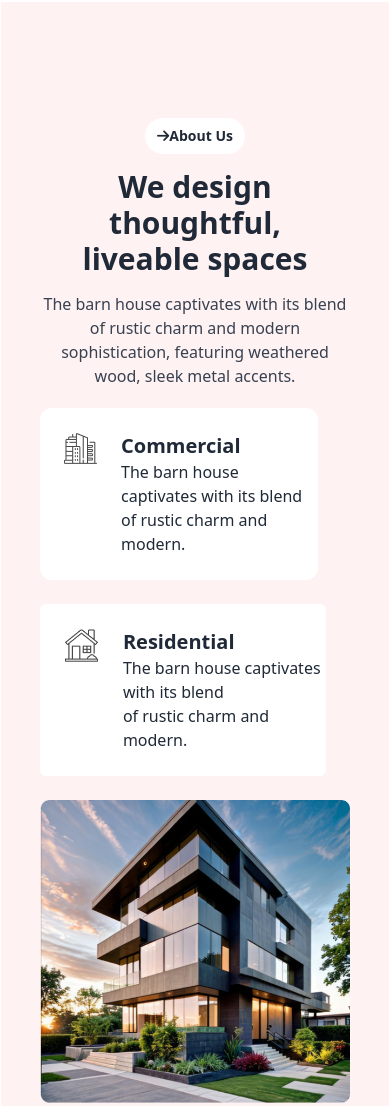
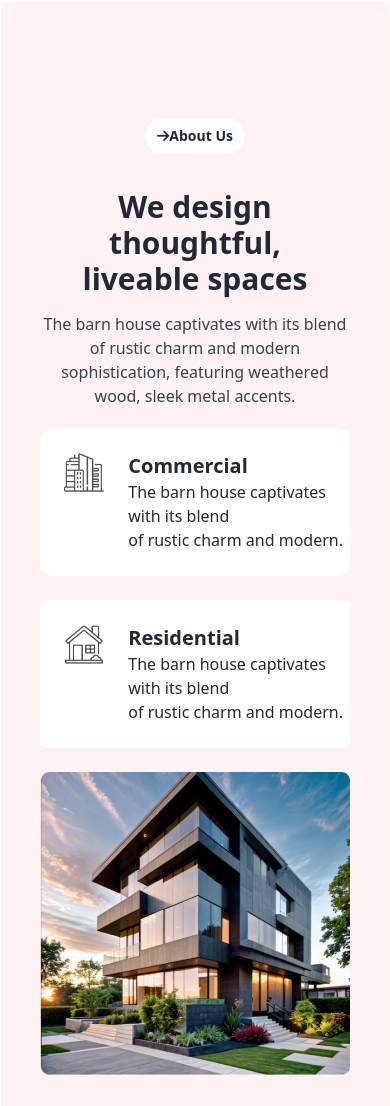
Before and after one commit to WebRiaz176/assignment-3, a plain HTML site: page index.html in a window 390 px wide. Shown: the part 953-2059 px from the top of the page. Drawn offline with nearby package versions, Linux system fonts and the light colour scheme.

Commit message:
final push

```diff
--- a/index.html
+++ b/index.html
@@ -173,28 +173,28 @@
 
     <div class="bg-red-50 py-24 border border-white mt-11">
 
-        <div class="relative w-4/5 mx-auto lg:flex justify-end ">
+        <div class="relative w-4/5 mx-auto lg:flex justify-end">
 
          <div class="lg:w-1/2 space-y-5 items-center justify-center">
           <img class="absolute vector-img -top-12 -left-[5%] items-center justify-center" src="assets/Vector.png" alt="">
           <div class="liveable-content">
-            <button class="px-3 bg-white py-2 font-bold  rounded-full capitalize text-sm"> <i class="fa-solid fa-arrow-right"></i>About us</button>
-            <h2 class="lg:text-4xl text-3xl font-black liveable-heading">We design thoughtful, <br>liveable spaces</h2>
-            <p class="text-base text-gray-700">The barn house captivates with its blend of rustic charm and modern sophistication, featuring weathered wood, sleek metal accents.</p>
+            <button class="px-3 bg-white py-2 font-bold  rounded-full capitalize text-sm mb-5"> <i class="fa-solid fa-arrow-right"></i>About us</button>
+            <h2 class="lg:text-4xl text-3xl lg:mb-5 font-black liveable-heading">We design thoughtful, <br>liveable spaces</h2>
+            <p class="text-base text-gray-700 lg:mb-7">The barn house captivates with its blend of rustic charm and modern sophistication, featuring weathered wood, sleek metal accents.</p>
           </div>
             <div class="space-y-6">
 
-             <div class="flex space-x-6 bg-white py-6 rounded-xl mr-8">
+             <div class="flex space-x-6 lg:mb-5 bg-white py-6 rounded-xl mb-5 lg:mr-6  mr-13">
               <div>
                 <img class="pl-6" src="assets/commercial.png" alt="">
               </div>
              <div>
-              <p class="text-xl font-semibold">Commercial</p>
+              <h3 class="text-xl font-semibold">Commercial</h3>
               <p>The barn house captivates with its blend <br>of rustic charm and modern.</p>
              </div>
 
              </div>
-                <div class="flex space-x-6 bg-white py-6 rounded-md mr-6">
+                <div class="flex space-x-6 bg-white py-6 rounded-md mr-13 lg:mr-6">
                  <div>
                    <img class="pl-6" src="assets/residential.png" alt="">
                 </div>
@@ -650,7 +650,7 @@
 
      <!-- footer part start -->
 
-     <footer class="bg-[#1C1C1C] space-y-10">
+     <footer class="bg-[#1C1C1C] space-y-10 overflow-x-hidden">
         <div class="flex justify-center pt-32">
 
             <i class="fa-solid fa-arrow-up rotate-45 bg-[#ABEF5F] w-8 h-8 flex justify-center items-center rounded-[50%]"></i>
```
